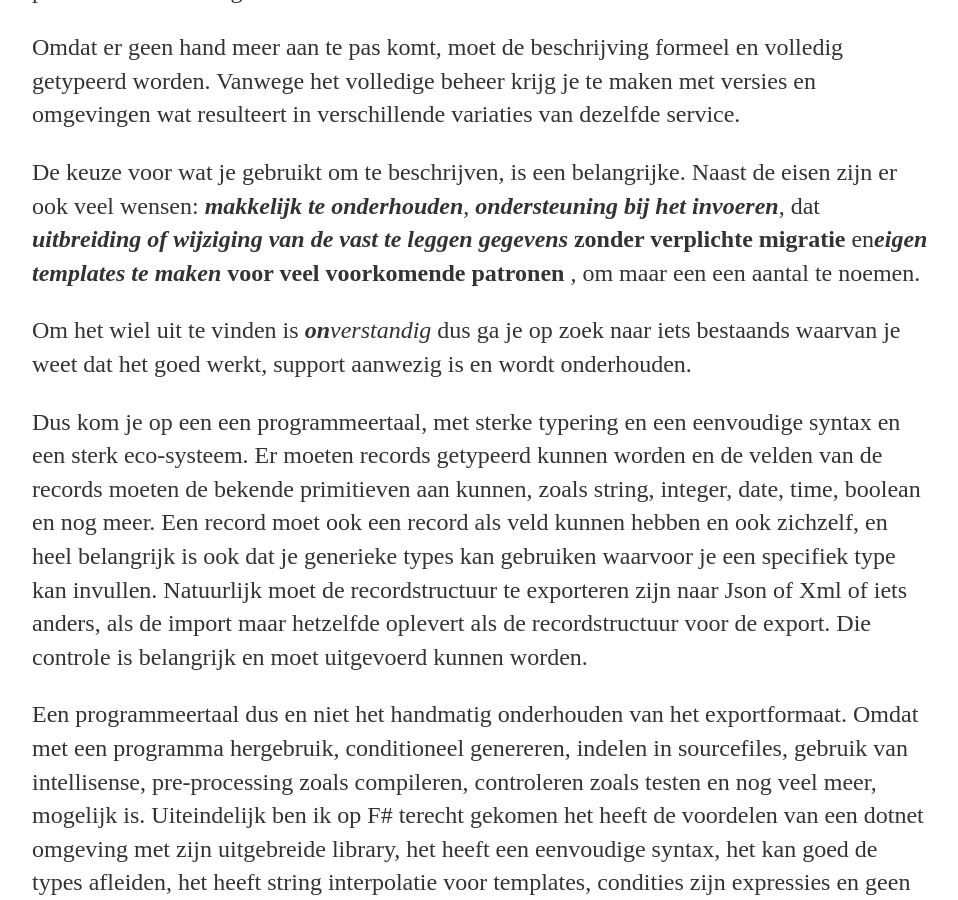
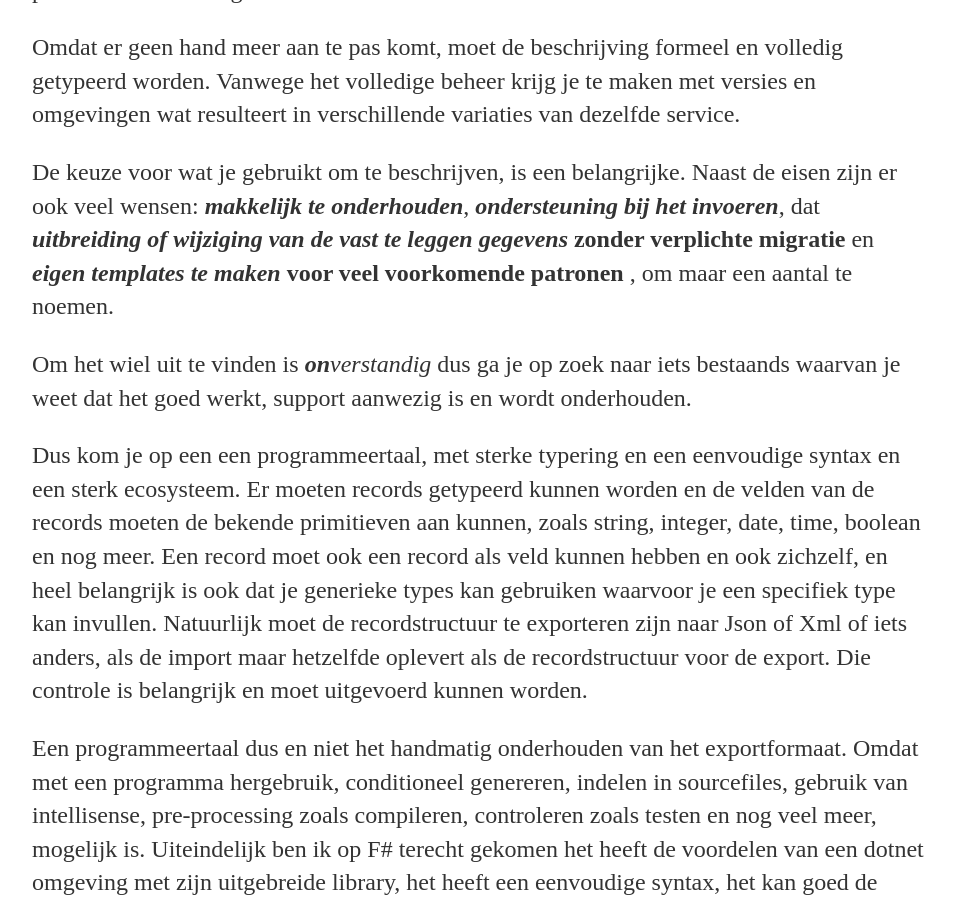
Before and after one commit to paedelm/paedelm.github.io, a Jekyll site: the page built from _posts/2021-04-26-processen beschrijven.md, in a window 1280 px wide and 900 px high, scrolled down 488 px. Shown: the whole window, without its empty margins (160-1118 px from the left). Built offline with Jekyll 4.4.1, drawn with Linux system fonts in a browser that asks for light colours; some of the changed text lies outside the part shown.

Commit message:
spelfouten

```diff
--- a/_posts/2021-04-26-processen beschrijven.md
+++ b/_posts/2021-04-26-processen beschrijven.md
@@ -11,11 +11,11 @@ date: 2021-04-26
 
  Omdat er geen hand meer aan te pas komt, moet de beschrijving formeel en volledig getypeerd worden. Vanwege het volledige beheer krijg je te maken met versies en omgevingen wat resulteert in verschillende variaties van dezelfde service.
 
- De keuze voor wat je gebruikt om te beschrijven, is een belangrijke. Naast de eisen zijn er ook veel wensen:   **_makkelijk te onderhouden_**,  **_ondersteuning bij het invoeren_**, dat **_uitbreiding of wijziging van de vast te leggen gegevens_ zonder verplichte migratie** en**_eigen templates te maken_ voor veel voorkomende patronen** , om maar een een aantal te noemen.
+ De keuze voor wat je gebruikt om te beschrijven, is een belangrijke. Naast de eisen zijn er ook veel wensen:   **_makkelijk te onderhouden_**,  **_ondersteuning bij het invoeren_**, dat **_uitbreiding of wijziging van de vast te leggen gegevens_ zonder verplichte migratie** en **_eigen templates te maken_ voor veel voorkomende patronen** , om maar een aantal te noemen.
 
  Om het wiel uit te vinden is _**on**verstandig_ dus ga je op zoek naar iets bestaands waarvan je weet dat het goed werkt, support aanwezig is en wordt onderhouden.
 
- Dus kom je op een een programmeertaal, met sterke typering en een eenvoudige syntax en een sterk eco-systeem. Er moeten records getypeerd kunnen worden en de velden van de records moeten de bekende primitieven aan kunnen, zoals string, integer, date, time, boolean en nog meer. Een record moet ook een record als veld kunnen hebben en ook zichzelf, en heel belangrijk is ook dat je generieke types kan gebruiken waarvoor je een specifiek type kan invullen. Natuurlijk moet de recordstructuur te exporteren zijn naar Json of Xml of iets anders, als de import maar hetzelfde oplevert als de recordstructuur voor de export. Die controle is belangrijk en moet uitgevoerd kunnen worden.
+ Dus kom je op een een programmeertaal, met sterke typering en een eenvoudige syntax en een sterk ecosysteem. Er moeten records getypeerd kunnen worden en de velden van de records moeten de bekende primitieven aan kunnen, zoals string, integer, date, time, boolean en nog meer. Een record moet ook een record als veld kunnen hebben en ook zichzelf, en heel belangrijk is ook dat je generieke types kan gebruiken waarvoor je een specifiek type kan invullen. Natuurlijk moet de recordstructuur te exporteren zijn naar Json of Xml of iets anders, als de import maar hetzelfde oplevert als de recordstructuur voor de export. Die controle is belangrijk en moet uitgevoerd kunnen worden.
 
 Een programmeertaal dus en niet het handmatig onderhouden van het exportformaat. Omdat met een programma hergebruik, conditioneel genereren, indelen in sourcefiles, gebruik van intellisense, pre-processing zoals compileren, controleren zoals testen en nog veel meer, mogelijk is. Uiteindelijk ben ik op F# terecht gekomen het heeft de voordelen van een dotnet omgeving met zijn uitgebreide library, het heeft een eenvoudige syntax, het kan goed de types afleiden, het heeft string interpolatie voor templates, condities zijn expressies en geen statements, en het allerbelangrijkste is de [Discriminated Union](https://fsharpforfunandprofit.com/posts/discriminated-unions/). C# kwam in de buurt maar heeft (nog) niet alles wat F# kan. Ik heb me alleen beperkt tot DotNet en daarbinnen gericht op sterk getypeerde talen met mogelijkheid tot reflectie.
 
@@ -149,7 +149,7 @@ Ter verduidelijking: De source bedient alle mogelijke omgevingen het bevat een f
 
 * Je moet er alles in kwijt kunnen.
 
-  Voorlopig kan alles er in behalve functions. Waar het source systeem met functions meerdere omgevingen bedient, ligt bij het export formaat de omgeving vast. Het is dus een export voor die bewuste omgeving.Omdat je byte arrays kan exporteren is al het exotische mogelijk. Ik heb daar al op voor gesorteerd door een directorytree(_ContentZipOfProgDir_) als optie op te nemen bij een _ExternScript_. Als voorbeeld hiervoor gebruik ik een java programma die voor exporteren wordt gecompileerd en waarvan de gecompileerde jar-file via de _ContentZipOfProgDir_ property mee komt in de export.
+  Voorlopig kan alles er in behalve functions. Waar het source systeem met functions meerdere omgevingen bedient, ligt bij het export formaat de omgeving vast. Het is dus een export voor die bewuste omgeving. Omdat je byte arrays kan exporteren is al het exotische mogelijk. Ik heb daar al op voor gesorteerd door een directorytree(_ContentZipOfProgDir_) als optie op te nemen bij een _ExternScript_. Als voorbeeld hiervoor gebruik ik een java programma die voor exporteren wordt gecompileerd en waarvan de gecompileerde jar-file via de _ContentZipOfProgDir_ property mee komt in de export.
 
 * Optimaal gebruik maken van de Ide.
 
```
Also changed, not shown: other parts of _posts/2021-04-26-processen beschrijven.md (+1 -1 lines), _posts/2021-04-29-Anatomie-van-een-service.md (+2 -2 lines).
